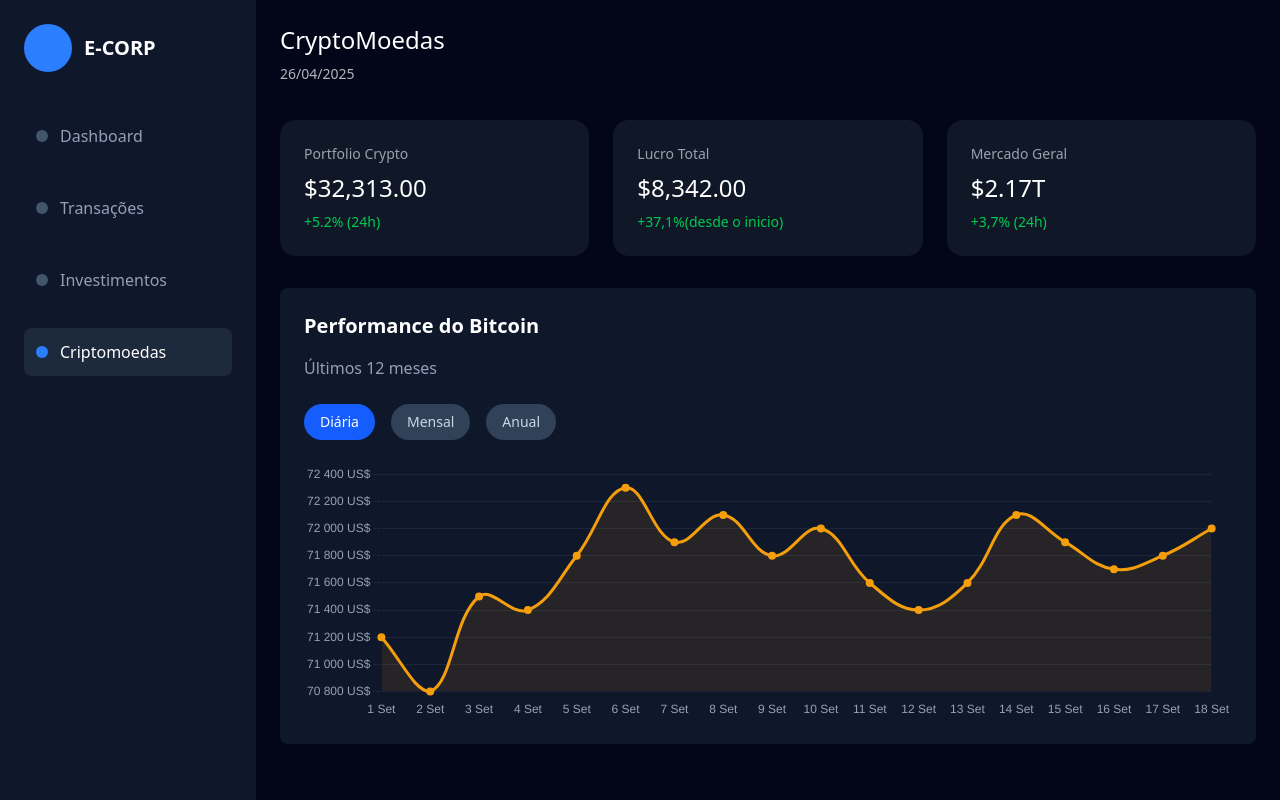
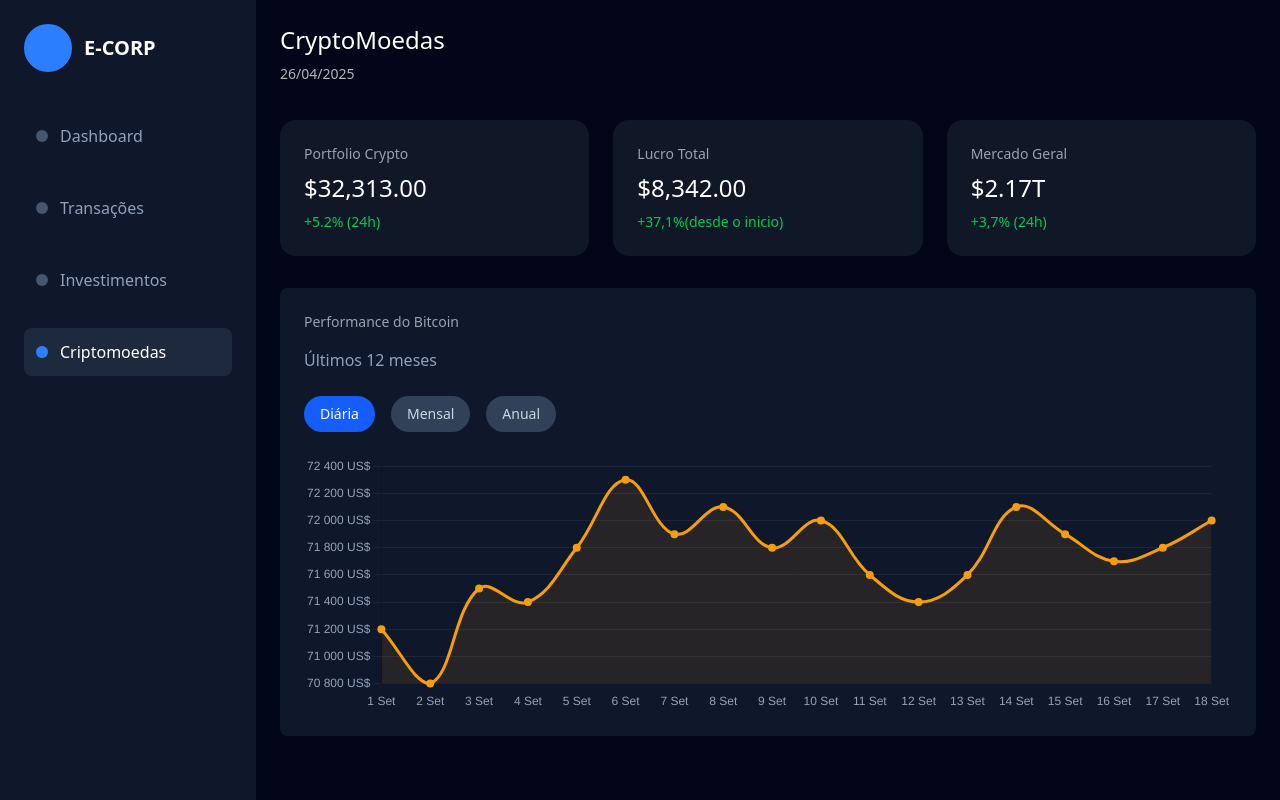
Before and after one commit to BiancaMRV/financedashboard, a React (Vite) app: page /crypto in a window 1280 px wide. Built offline with nearby package versions, Linux system fonts and the light colour scheme.

Commit message:
text size

```diff
--- a/src/components/crypto/cryptoChart.tsx
+++ b/src/components/crypto/cryptoChart.tsx
@@ -154,7 +154,7 @@ export default function BitcoinChart() {
 
   return (
     <div className="flex flex-col gap-4 bg-slate-900 p-6 rounded-lg text-white">
-      <h2 className="text-xl font-bold">Performance do Bitcoin</h2>
+      <h2 className="text-sm text-gray-400">Performance do Bitcoin</h2>
       <p className="text-slate-400">Últimos 12 meses</p>
 
       <div className="flex gap-4 mt-2">
```
